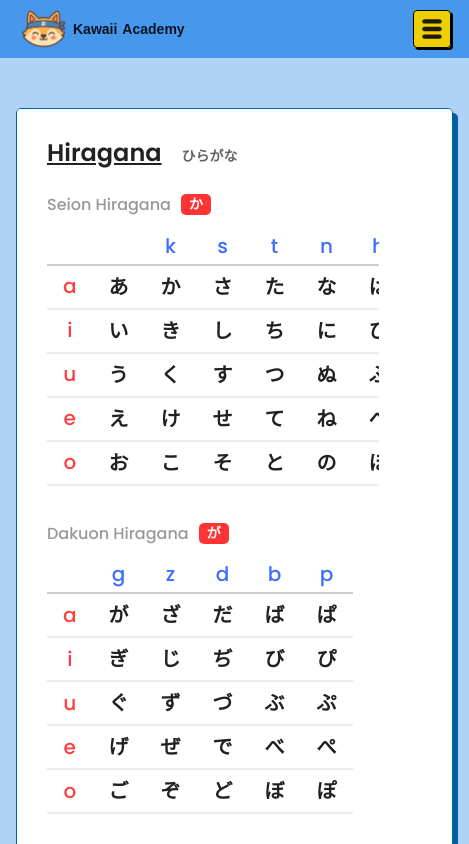
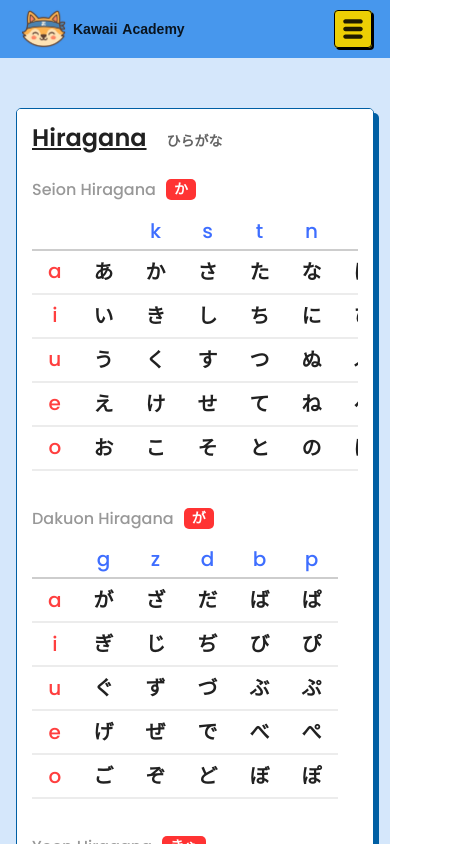
Before and after one commit to estebanT96/kawaii-academy, a React (Vite) app: page /learn in a window 390 px wide. Shown: the top 844 px of the page, 469 px wide, since content can reach past the window. Built offline with nearby package versions, Linux system fonts and the light colour scheme; a web font is replaced by a local one.

Commit message:
Mobile layout test #?

```diff
--- a/src/App.tsx
+++ b/src/App.tsx
@@ -37,7 +37,15 @@ function App() {
             >
               <NavBar />
             </Box>
-            <Box sx={{ gridArea: "main", background: "#4797ed3a" }}>
+            <Box
+              sx={{
+                gridArea: "main",
+                background: "#4797ed3a",
+                width: "100%",
+                overflowX: "hidden",
+                minWidth: 0,
+              }}
+            >
               <Routes>
                 <Route path="/" element={<Home />}></Route>
                 <Route path="/learn" element={<Learn />}></Route>
--- a/src/components/HiraganaLearnSection.tsx
+++ b/src/components/HiraganaLearnSection.tsx
@@ -11,7 +11,7 @@ const HiraganaLearnSection = () => {
     <Box
       sx={{
         background: "rgb(255, 255, 255)", //color de fondo
-        padding: "30px",
+        padding: { xs: "15px", md: "30px" },
       }}
     >
       <Box
@@ -44,7 +44,7 @@ const HiraganaLearnSection = () => {
       </Box>
 
       <Box display="flex" justifyContent="space-between">
-        <Box width="100%">
+        <Box width="100%" sx={{ minWidth: 0 }}>
           <SeionHiraganaLearn />
           <DakuonHiraganaLearn />
           <YoonHiraganaLearn
--- a/src/pages/Learn.tsx
+++ b/src/pages/Learn.tsx
@@ -5,7 +5,7 @@ import WordLearnSection from "../components/WordLearnSection";
 import KatakanaLearnSection from "../components/KatakanaLearnSection";
 
 const Learn = () => (
-  <Container maxWidth="lg" sx={{ paddingTop: "50px", background: "#4797ed43" }}>
+  <Container maxWidth="lg" sx={{ paddingTop: "50px" }}>
     <LearnContainer>
       <Box
         sx={{
```
